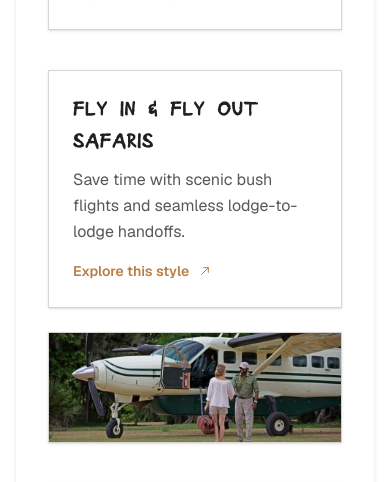
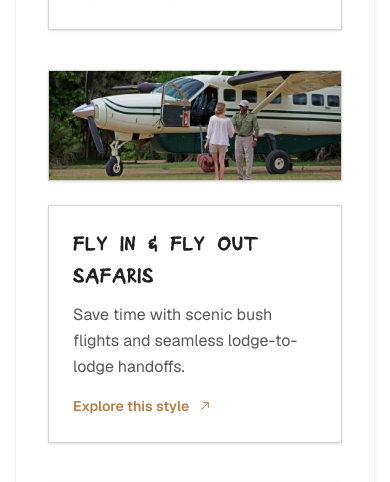
Before and after one commit to kiruwi/eveonsafari, a Next.js app: page /experiences in a window 390 px wide. Shown: the part 852-1334 px from the top of the page. Built offline with nearby package versions, Linux system fonts and the light colour scheme; no server answers.

Commit message:
Travel style image fix

```diff
--- a/app/experiences/page.tsx
+++ b/app/experiences/page.tsx
@@ -37,6 +37,10 @@ export default function ExperiencesPage() {
                 const imageAlt = style.imageAlt ?? style.name;
                 const imageUrl = encodeURI(imageSrc);
                 const isEven = index % 2 === 0;
+                const imageOrder = isEven ? "md:order-1" : "md:order-3";
+                const textOrder = isEven ? "md:order-3" : "md:order-1";
+                const leftAlign = "md:ml-auto md:mr-0";
+                const rightAlign = "md:mr-auto md:ml-0";
 
                 const textCard = (
                   <Link
@@ -98,23 +102,20 @@ export default function ExperiencesPage() {
                   </Link>
                 );
 
-                const leftCard = isEven ? imageCard : textCard;
-                const rightCard = isEven ? textCard : imageCard;
-
                 return (
                   <div
                     key={style.slug}
                     className="relative grid grid-cols-1 items-start gap-6 md:grid-cols-[minmax(0,1fr)_auto_minmax(0,1fr)] md:items-stretch md:gap-10"
                   >
-                    <div className="md:self-center">
-                      <div className="mx-auto w-full max-w-[520px] md:ml-auto md:mr-0">{leftCard}</div>
+                    <div className={`order-1 md:self-center ${imageOrder}`}>
+                      <div className={`mx-auto w-full max-w-[520px] ${isEven ? leftAlign : rightAlign}`}>{imageCard}</div>
                     </div>
-                    <div className="relative hidden md:flex w-6 justify-center">
+                    <div className="order-2 relative hidden md:flex w-6 justify-center">
                       <span className="absolute inset-y-0 left-1/2 w-px -translate-x-1/2 bg-[#c3c3c3]/70" aria-hidden="true" />
                       <span className="absolute left-1/2 top-1/2 h-3 w-3 -translate-x-1/2 -translate-y-1/2 rounded-full bg-[#ba7e47] ring-4 ring-white" aria-hidden="true" />
                     </div>
-                    <div className="md:self-center">
-                      <div className="mx-auto w-full max-w-[520px]">{rightCard}</div>
+                    <div className={`order-3 md:self-center ${textOrder}`}>
+                      <div className={`mx-auto w-full max-w-[520px] ${isEven ? rightAlign : leftAlign}`}>{textCard}</div>
                     </div>
                   </div>
                 );
```
